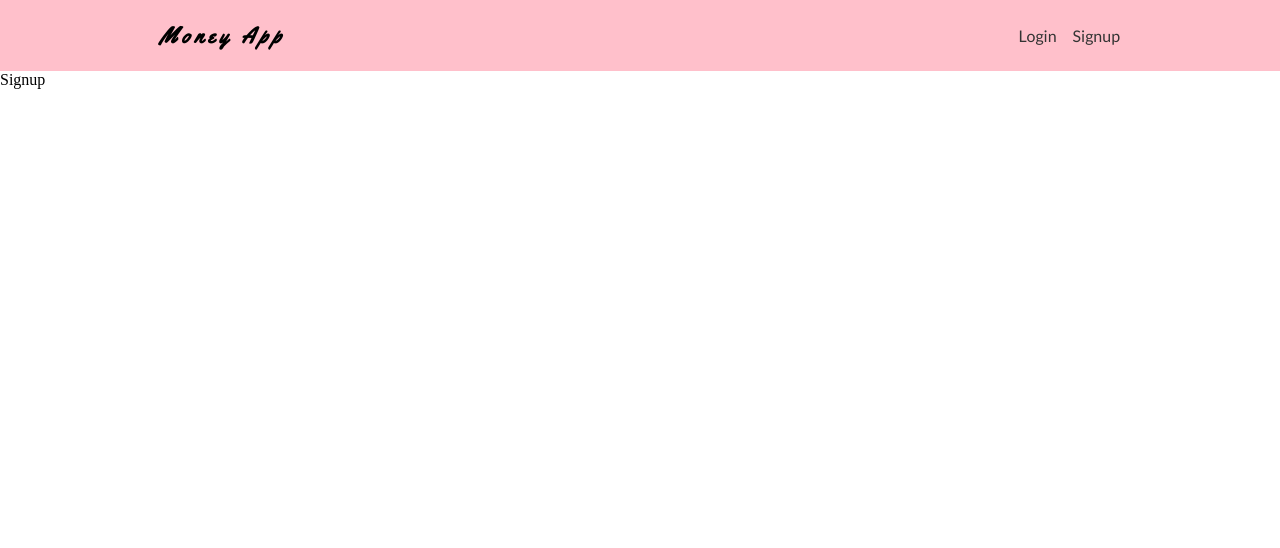
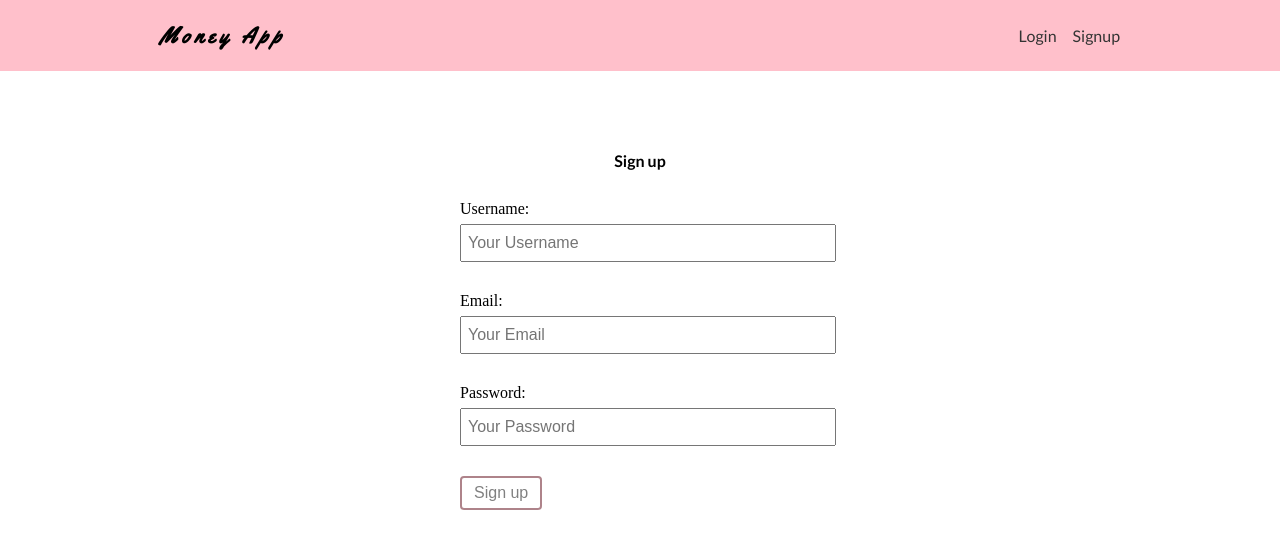
Before and after one commit to Olamarx/financial-tracker, a React (Create React App) app: page /signup in a window 1280 px wide. Shown: the top 548 px of the page. Built offline with nearby package versions, Linux system fonts and the light colour scheme.

Commit message:
Add signup form and started firebase setup.

```diff
--- a/package.json
+++ b/package.json
@@ -6,6 +6,7 @@
     "@testing-library/jest-dom": "^5.16.5",
     "@testing-library/react": "^13.4.0",
     "@testing-library/user-event": "^13.5.0",
+    "firebase": "8.5",
     "react": "^18.2.0",
     "react-dom": "^18.2.0",
     "react-router-dom": "^6.8.1",
--- a/src/pages/login/Login.jsx
+++ b/src/pages/login/Login.jsx
@@ -22,6 +22,7 @@ function Login() {
           placeholder="Your Email"
           onChange={(e) => setEmail(e.target.value)}
           value={email}
+          required
         />
       </label>
       <label>
@@ -31,10 +32,11 @@ function Login() {
           placeholder="Your Password"
           onChange={(e) => setPassword(e.target.value)}
           value={password}
+          required
         />
       </label>
 
-      <button className="btn">Submit</button>
+      <button className="btn">Login</button>
     </form>
   )
 }
--- a/src/pages/signup/Signup.jsx
+++ b/src/pages/signup/Signup.jsx
@@ -1,10 +1,54 @@
-import React from 'react'
-
+import React, { useState } from 'react'
 import styles from './Signup.module.css'
 
 function Signup() {
+  const [email, setEmail] = useState('')
+  const [password, setPassword] = useState('')
+  const [username, setUsername] = useState('')
+  const handleSubmit = (e) => {
+    e.preventDefault()
+    console.log(username, password, email);
+  }
+
   return (
-    <div>Signup</div>
+    <form className={styles['signup-form']}
+    onSubmit={handleSubmit}
+    >
+      <h2>Sign up</h2>
+
+      <label>
+        <span>Username:</span>
+        <input
+          type="text"
+          placeholder="Your Username"
+          onChange={(e) => setUsername(e.target.value)}
+          value={username}
+          required
+        />
+      </label>
+      <label>
+        <span>Email:</span>
+        <input
+          type="email"
+          placeholder="Your Email"
+          onChange={(e) => setEmail(e.target.value)}
+          value={email}
+          required
+        />
+      </label>
+      <label>
+        <span>Password:</span>
+        <input
+          type="password"
+          placeholder="Your Password"
+          onChange={(e) => setPassword(e.target.value)}
+          value={password}
+          required
+        />
+      </label>
+
+      <button className="btn">Sign up</button>
+    </form>
   )
 }
 
--- a/src/pages/signup/Signup.module.css
+++ b/src/pages/signup/Signup.module.css
@@ -0,0 +1,27 @@
+.signup-form {
+  max-width: 360px;
+  margin: 60px auto;
+  padding: 20px;
+}
+
+.signup-form h2 {
+  text-align: center;
+  font-family: lato;
+}
+
+.signup-form label {
+  display: block;
+  margin: 30px auto;
+}
+
+.signup-form span {
+  display: block;
+  margin-bottom: 6px;
+}
+
+.signup-form input {
+  padding: 8px 6px;
+  font-size: 1em;
+  color: #777;
+  width: 100%;
+}
```
Also changed, not shown: src/firebase/config.js (added, +13 -0 lines), 1 other file (tests, documents, lock files or other folders).
